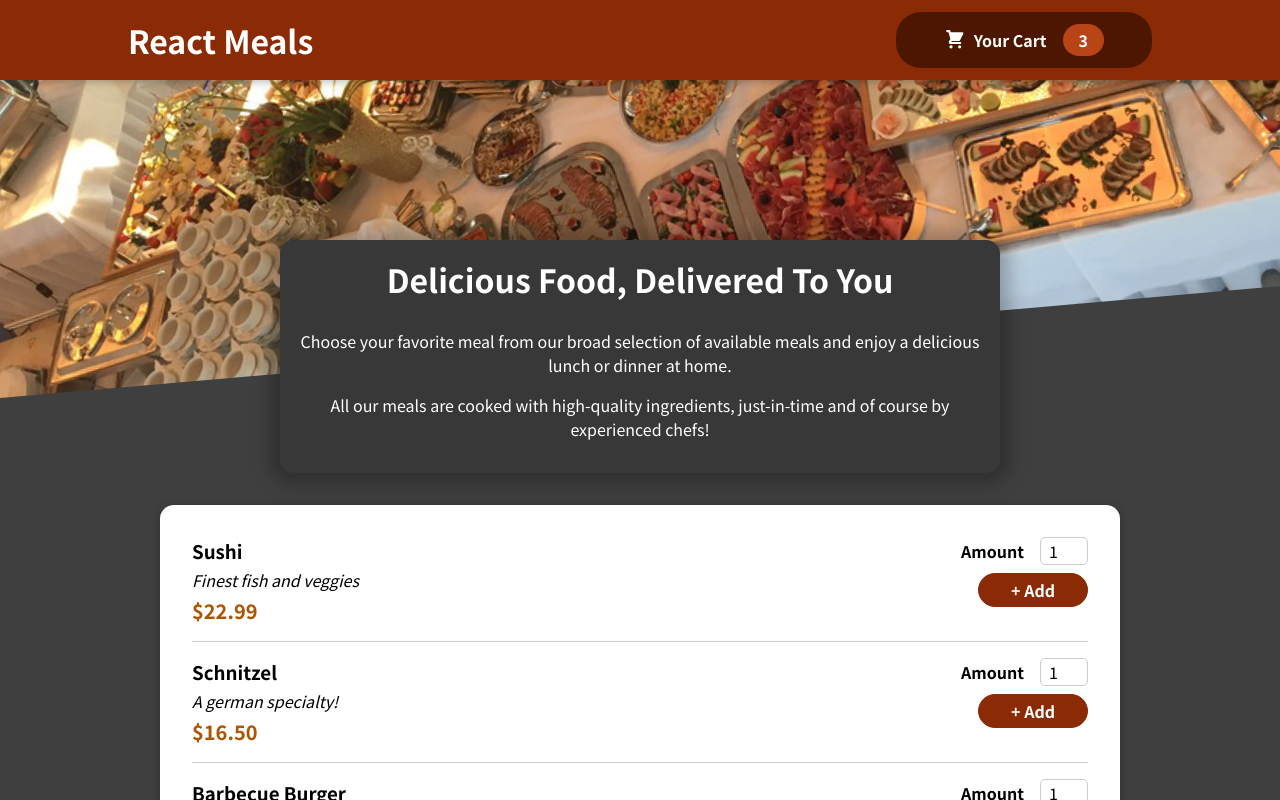
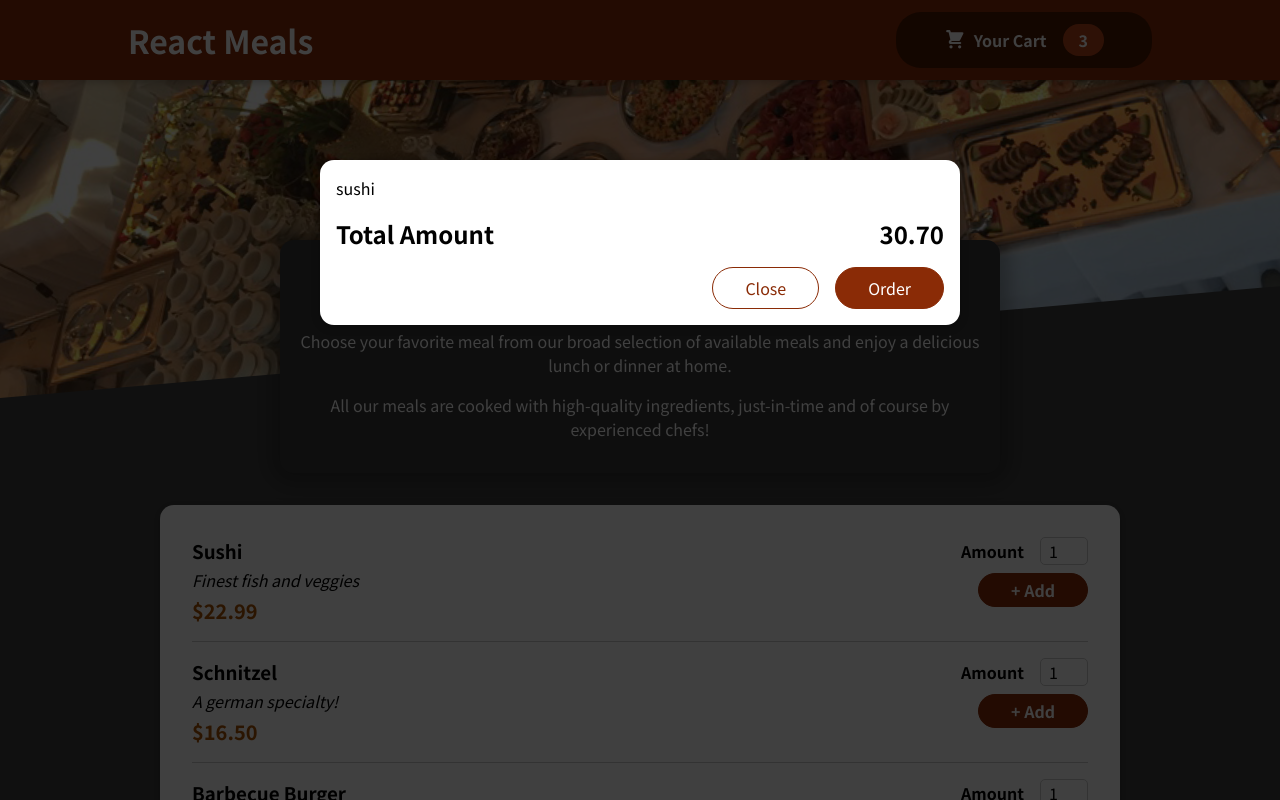
Before and after one commit to satwinder87/food-ordering, a React (Create React App) app: page / in a window 1280 px wide. Shown: the top 800 px of the page. Built offline with nearby package versions, Linux system fonts and the light colour scheme.

Commit message:
Added Modal for showing Cart

```diff
--- a/public/index.html
+++ b/public/index.html
@@ -28,6 +28,7 @@
   </head>
   <body>
     <noscript>You need to enable JavaScript to run this app.</noscript>
+    <div id="overlays"></div>
     <div id="root"></div>
     <!--
       This HTML file is a template.
--- a/src/App.js
+++ b/src/App.js
@@ -1,10 +1,12 @@
 import React from 'react';
 import Header from "./components/Layout/Header";
 import Meals from "./components/Meals/Meals";
+import Cart from "./components/Cart/Cart";
 
 const App = () => {
   return (
       <React.Fragment>
+        <Cart/>
         <Header/>
         <main>
           <Meals/>
--- /dev/null
+++ b/src/components/Cart/Cart.js
@@ -0,0 +1,30 @@
+import React from 'react';
+import classes from './Cart.module.css';
+import Modal from "../UI/Modal";
+
+const Cart = (props) => {
+
+  const cartItems = <ul className={classes['cart-items']}>
+    {
+      [{id: 'c1', name: 'sushi', amount: 2, price: 12.99}].map(
+          item => <li key={item.id}>{item.name}</li>
+      )
+    }
+  </ul>;
+
+  return (
+      <Modal>
+        {cartItems}
+        <div className={classes.total}>
+          <span>Total Amount</span>
+          <span>30.70</span>
+        </div>
+        <div className={classes.actions}>
+          <button className={classes['button--alt']}>Close</button>
+          <button className={classes.button}>Order</button>
+        </div>
+      </Modal>
+  );
+}
+
+export default Cart;
--- /dev/null
+++ b/src/components/Cart/Cart.module.css
@@ -0,0 +1,46 @@
+.cart-items {
+    list-style: none;
+    margin: 0;
+    padding: 0;
+    max-height: 20rem;
+    overflow: auto;
+}
+
+.total {
+    display: flex;
+    justify-content: space-between;
+    align-items: center;
+    font-weight: bold;
+    font-size: 1.5rem;
+    margin: 1rem 0;
+}
+
+.actions {
+    text-align: right;
+}
+
+.actions button {
+    font: inherit;
+    cursor: pointer;
+    background-color: transparent;
+    border: 1px solid #8a2b06;
+    padding: 0.5rem 2rem;
+    border-radius: 25px;
+    margin-left: 1rem;
+}
+
+.actions button:hover,
+.actions button:active {
+    background-color: #5a1a01;
+    border-color: #5a1a01;
+    color: white;
+}
+
+.actions .button--alt {
+    color: #8a2b06;
+}
+
+.actions .button {
+    background-color: #8a2b06;
+    color: white;
+}
--- a/src/components/Meals/MealItem/MealItem.js
+++ b/src/components/Meals/MealItem/MealItem.js
@@ -12,7 +12,7 @@
             <div className={classes.price}>{price}</div>
           </div>
           <div>
-            <MealItemForm/>
+            <MealItemForm id={props.id}/>
           </div>
         </li>
   );
--- a/src/components/Meals/MealItem/MealItemForm.js
+++ b/src/components/Meals/MealItem/MealItemForm.js
@@ -2,11 +2,11 @@
 import classes from './MealItemForm.module.css';
 import Input from "../../UI/Input";
 
-const MealItemForm = () => {
+const MealItemForm = (props) => {
   return (
       <form className={classes.form}>
         <Input label="Amount" input={{
-          id: 'amount',
+          id: 'amount_' + props.id,
           type: 'number',
           min: '1',
           max: '5',
--- /dev/null
+++ b/src/components/UI/Modal.js
@@ -0,0 +1,29 @@
+import React, {Fragment} from 'react';
+import ReactDOM from 'react-dom';
+import classes from './Modal.module.css';
+
+const Backdrop = (props) => {
+  return <div className={classes.backdrop}/>
+};
+
+const ModalOverlay = (props) => {
+  return (
+      <div className={classes.modal}>
+        <div>{props.children}</div>
+      </div>
+  );
+}
+
+const portalElement = document.getElementById('overlays');
+
+const Modal = (props) => {
+  return (
+      <Fragment>
+        {ReactDOM.createPortal(<Backdrop/>, portalElement)}
+        {ReactDOM.createPortal(<ModalOverlay>{props.children}</ModalOverlay>,
+            portalElement)}
+      </Fragment>
+  );
+}
+
+export default Modal;
--- /dev/null
+++ b/src/components/UI/Modal.module.css
@@ -0,0 +1,40 @@
+.backdrop {
+    position: fixed;
+    top: 0;
+    left: 0;
+    width: 100%;
+    height: 100vh;
+    z-index: 20;
+    background-color: rgba(0, 0, 0, 0.75);
+}
+
+.modal {
+    position: fixed;
+    top: 20vh;
+    left: 5%;
+    width: 90%;
+    background-color: white;
+    padding: 1rem;
+    border-radius: 14px;
+    box-shadow: 0 2px 8px rgba(0, 0, 0, 0.25);
+    z-index: 30;
+    animation: slide-down 300ms ease-out forwards;
+}
+
+@media (min-width: 768px) {
+    .modal {
+        width: 40rem;
+        left: calc(50% - 20rem);
+    }
+}
+
+@keyframes slide-down {
+    from {
+        opacity: 0;
+        transform: translateY(-3rem);
+    }
+    to {
+        opacity: 1;
+        transform: translateY(0);
+    }
+}
```
